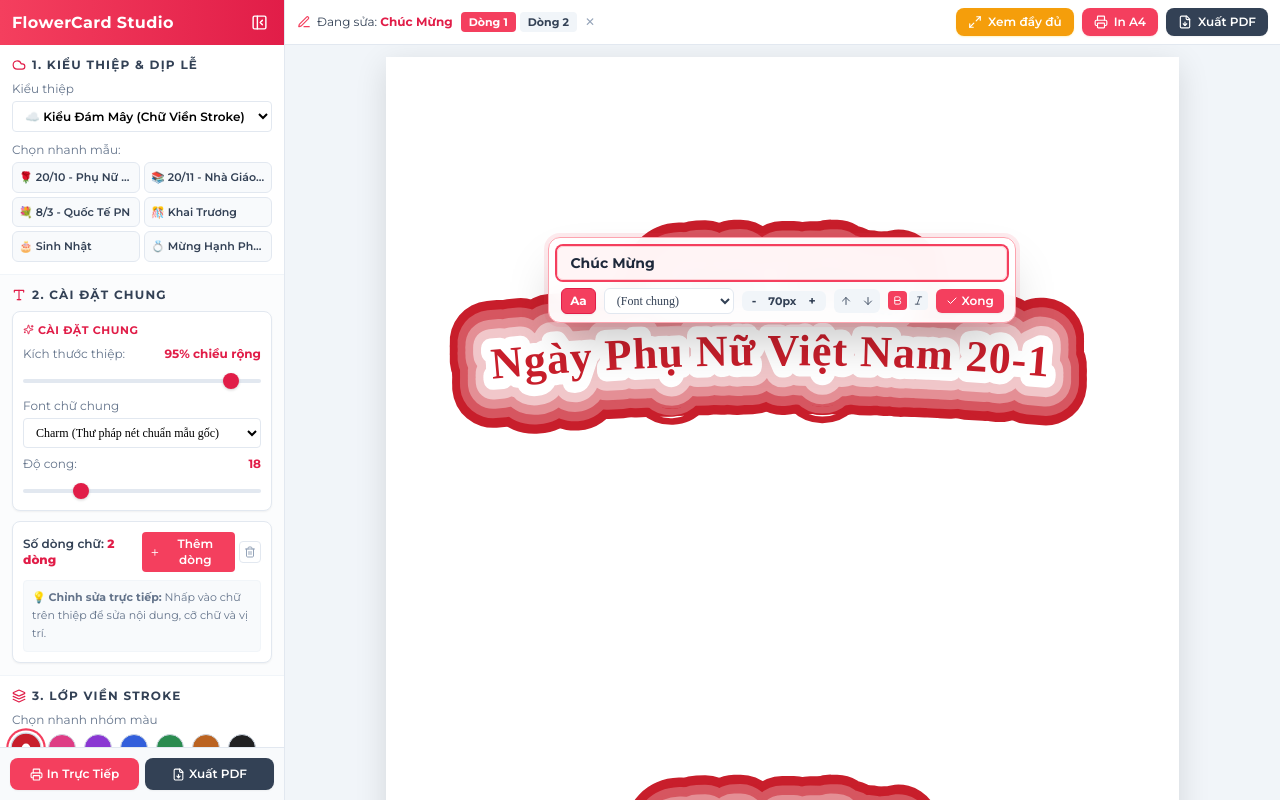
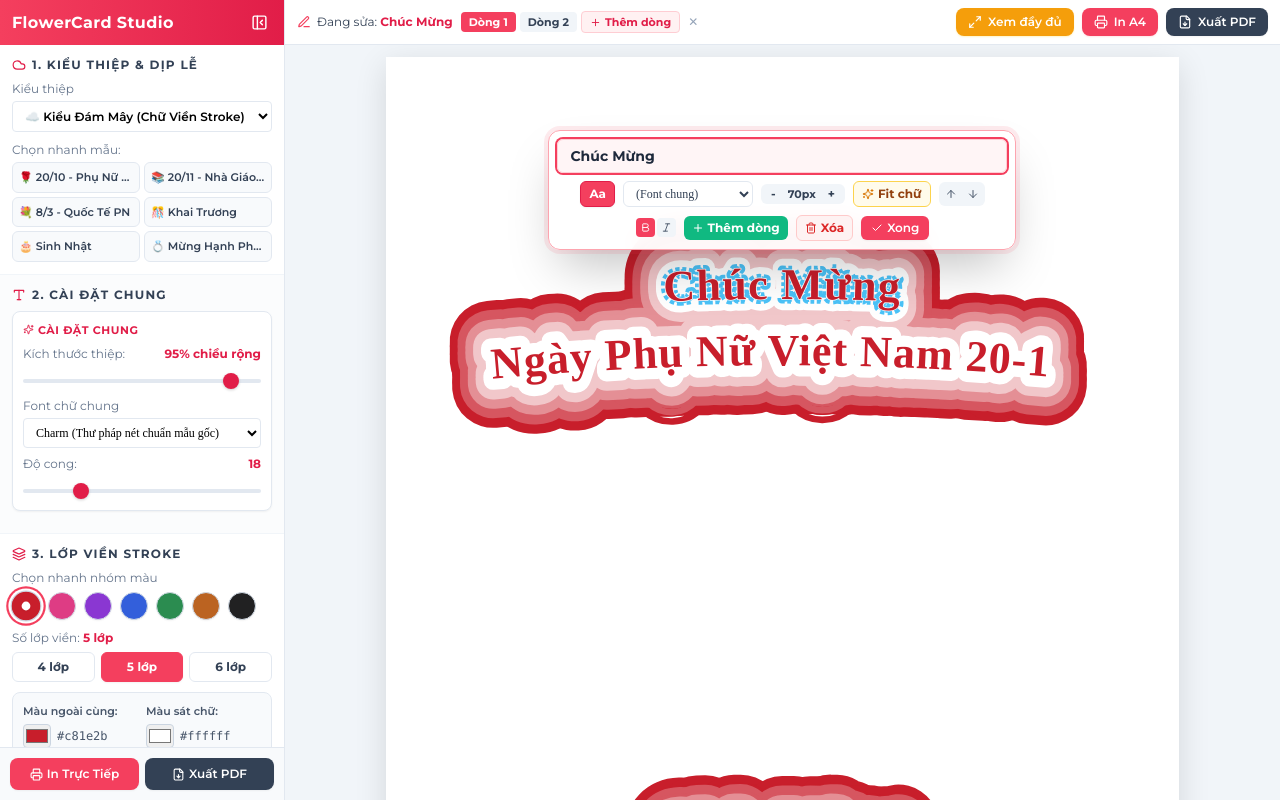
Before and after one commit to tvt253/flowercard-studio, a React (Vite) app: page / in a window 1280 px wide. Both pictures are taken after a click on the button "Dòng 1". Built offline with nearby package versions, Linux system fonts and the light colour scheme; a web font is replaced by a local one.

Commit message:
feat: nut them dong tren toolbar va popup, nut auto-fit co chu, bo box dong o panel, toi uu vi tri popup khong che chu

```diff
--- a/src/components/A4PreviewArea.tsx
+++ b/src/components/A4PreviewArea.tsx
@@ -15,27 +15,36 @@ import {
 
   Printer,
   FileDown,
+  Plus,
+  Trash2,
+  Sparkles,
 } from 'lucide-react';
 import { clsx } from 'clsx';
 import { handlePrint, handleExportPDF } from '../utils/exportUtils';
 import { FONT_OPTIONS } from '../constants/fonts';
-import { calculateCardMetrics } from '../utils/cardScaleUtils';
+import { calculateCardMetrics, calculateAutoFitFontSize } from '../utils/cardScaleUtils';
 
 interface DirectFloatingToolbarProps {
   line: TextLine;
   globalFontFamily: string;
-  topPercent: number;
+  positionMode: 'top' | 'bottom';
   onUpdateLine: (id: string, updates: Partial<TextLine>) => void;
   onToggleTextCase: (id: string) => void;
+  onAddLine?: () => void;
+  onRemoveLine?: (id: string) => void;
+  canRemove?: boolean;
   onClose: () => void;
 }
 
 const DirectFloatingToolbar: React.FC<DirectFloatingToolbarProps> = ({
   line,
   globalFontFamily,
-  topPercent,
+  positionMode,
   onUpdateLine,
   onToggleTextCase,
+  onAddLine,
+  onRemoveLine,
+  canRemove = false,
   onClose,
 }) => {
   const [textValue, setTextValue] = useState(line.text);
@@ -88,9 +97,7 @@ const DirectFloatingToolbar: React.FC<DirectFloatingToolbarProps> = ({
   return (
     <div
       className="absolute z-30 left-1/2 -translate-x-1/2 bg-white/95 backdrop-blur-md border border-rose-300 rounded-xl p-2 shadow-2xl flex flex-wrap items-center justify-center gap-1.5 sm:gap-2 ring-4 ring-rose-500/10 print:hidden animate-in fade-in zoom-in-95 duration-150 max-w-[96vw]"
-      style={{
-        top: `${topPercent}%`,
-      }}
+      style={positionMode === 'top' ? { top: '-54px' } : { bottom: '-54px' }}
       onClick={(e) => e.stopPropagation()}
     >
       {/* Ô nhập trực tiếp nội dung chữ: gõ phím siêu nhẹ, không lag */}
@@ -205,6 +212,26 @@ const DirectFloatingToolbar: React.FC<DirectFloatingToolbarProps> = ({
         </button>
       </div>
 
+      {/* Nút Tự Động Fit Cỡ Chữ */}
+      <button
+        onClick={() => {
+          const autoSize = calculateAutoFitFontSize(
+            textValue,
+            line.fontFamily || globalFontFamily,
+            line.fontSize,
+            line.fontWeight,
+            line.letterSpacing,
+            780
+          );
+          onUpdateLine(line.id, { fontSize: autoSize });
+        }}
+        className="flex items-center gap-1 px-2 py-1 text-xs bg-amber-50 hover:bg-amber-100 text-amber-800 border border-amber-300 font-bold rounded-md shadow-2xs transition-colors"
+        title="Tự động tính cỡ chữ vừa khít chiều ngang khung thiệp"
+      >
+        <Sparkles size={12} className="text-amber-600" />
+        <span>Fit chữ</span>
+      </button>
+
       {/* Nút di chuyển vị trí dọc Offset Y */}
       <div className="flex items-center gap-0.5 bg-slate-100 rounded-md p-0.5">
         <button
@@ -267,6 +294,34 @@ const DirectFloatingToolbar: React.FC<DirectFloatingToolbarProps> = ({
         </button>
       </div>
 
+      {/* Nút Thêm dòng mới */}
+      {onAddLine && (
+        <button
+          onClick={onAddLine}
+          className="flex items-center gap-1 px-2 py-1 text-xs bg-emerald-500 hover:bg-emerald-600 text-white font-bold rounded-md shadow-xs transition-colors"
+          title="Thêm một dòng chữ mới"
+        >
+          <Plus size={12} />
+          <span className="hidden sm:inline">Thêm dòng</span>
+        </button>
+      )}
+
+      {/* Nút Xóa dòng này */}
+      {onRemoveLine && canRemove && (
+        <button
+          onClick={() => {
+            if (window.confirm(`Bạn có chắc muốn xóa dòng "${line.text}" không?`)) {
+              onRemoveLine(line.id);
+            }
+          }}
+          className="flex items-center gap-1 px-2 py-1 text-xs bg-red-50 hover:bg-red-100 text-red-600 border border-red-200 font-bold rounded-md shadow-xs transition-colors"
+          title="Xóa dòng chữ này"
+        >
+          <Trash2 size={12} />
+          <span className="hidden sm:inline">Xóa</span>
+        </button>
+      )}
+
       {/* Nút Xong */}
       <button
         onClick={handleDone}
@@ -289,7 +344,7 @@ const A4PreviewArea: React.FC<A4PreviewAreaProps> = ({
   isFullscreen = false,
   onToggleFullscreen,
 }) => {
-  const { config, updateLine, toggleLineTextCase } = useCardStore();
+  const { config, updateLine, toggleLineTextCase, addLine, removeLine } = useCardStore();
   const [selectedLineId, setSelectedLineId] = useState<string | null>(null);
 
   const copies = Array.from({ length: config.copiesPerPage }, (_, i) => i);
@@ -305,7 +360,23 @@ const A4PreviewArea: React.FC<A4PreviewAreaProps> = ({
   const visualLineY = selectedLine
     ? centerY + (selectedLine.offsetY - centerY) * activeScale
     : 210;
-  const popupTopPercent = Math.max(5, Math.min(80, (visualLineY / 420) * 100 - 22));
+  // positionMode: dòng nửa trên (<=210) đặt toolbar ở trên (top: -54px), dòng nửa dưới (>210) đặt ở dưới (bottom: -54px)
+  const positionMode: 'top' | 'bottom' = visualLineY <= 210 ? 'top' : 'bottom';
+
+  const handleAddLine = () => {
+    addLine();
+    setTimeout(() => {
+      const lines = useCardStore.getState().config.lines;
+      if (lines.length > 0) {
+        setSelectedLineId(lines[lines.length - 1].id);
+      }
+    }, 50);
+  };
+
+  const handleRemoveLine = (id: string) => {
+    removeLine(id);
+    setSelectedLineId(null);
+  };
 
   return (
     <div className="print-wrapper flex flex-col items-center select-none w-full max-w-none p-0">
@@ -431,7 +502,7 @@ const A4PreviewArea: React.FC<A4PreviewAreaProps> = ({
               )}
             </div>
 
-            {/* Nút chọn nhanh dòng chữ */}
+            {/* Nút chọn nhanh dòng chữ & Thêm dòng */}
             <div className="flex items-center gap-1 flex-shrink-0">
               {config.lines.map((line, idx) => (
                 <button
@@ -447,6 +518,17 @@ const A4PreviewArea: React.FC<A4PreviewAreaProps> = ({
                   Dòng {idx + 1}
                 </button>
               ))}
+
+              {/* Nút Thêm dòng trên thanh công cụ sau Dòng 1, Dòng 2 */}
+              <button
+                onClick={handleAddLine}
+                className="flex items-center gap-1 px-2 py-0.5 rounded text-[11px] font-bold bg-rose-50 hover:bg-rose-100 text-rose-600 border border-rose-200 transition-colors shadow-2xs"
+                title="Thêm dòng chữ mới vào thiệp"
+              >
+                <Plus size={11} />
+                <span>Thêm dòng</span>
+              </button>
+
               {selectedLineId && (
                 <button
                   onClick={() => setSelectedLineId(null)}
@@ -536,9 +618,12 @@ const A4PreviewArea: React.FC<A4PreviewAreaProps> = ({
                 <DirectFloatingToolbar
                   line={selectedLine}
                   globalFontFamily={config.globalFontFamily}
-                  topPercent={popupTopPercent}
+                  positionMode={positionMode}
                   onUpdateLine={updateLine}
                   onToggleTextCase={toggleLineTextCase}
+                  onAddLine={handleAddLine}
+                  onRemoveLine={handleRemoveLine}
+                  canRemove={config.lines.length > 1}
                   onClose={() => setSelectedLineId(null)}
                 />
               )}
@@ -574,9 +659,12 @@ const A4PreviewArea: React.FC<A4PreviewAreaProps> = ({
                   <DirectFloatingToolbar
                     line={selectedLine}
                     globalFontFamily={config.globalFontFamily}
-                    topPercent={popupTopPercent}
+                    positionMode={positionMode}
                     onUpdateLine={updateLine}
                     onToggleTextCase={toggleLineTextCase}
+                    onAddLine={handleAddLine}
+                    onRemoveLine={handleRemoveLine}
+                    canRemove={config.lines.length > 1}
                     onClose={() => setSelectedLineId(null)}
                   />
                 )}
--- a/src/components/ControlSidebar.tsx
+++ b/src/components/ControlSidebar.tsx
@@ -2,8 +2,6 @@ import React from 'react';
 import { useCardStore } from '../store/useCardStore';
 import { PresetName, StyleType } from '../types/card';
 import {
-  Plus,
-  Trash2,
   Printer,
   FileDown,
   Layers,
@@ -78,8 +76,6 @@ const ControlSidebar: React.FC<ControlSidebarProps> = ({
 }) => {
   const {
     config,
-    addLine,
-    removeLine,
     updateConfig,
     setStyleType,
     updateGlobalTypography,
@@ -244,35 +240,6 @@ const ControlSidebar: React.FC<ControlSidebarProps> = ({
                 }
               />
             </div>
-          </div>
-
-          {/* Quản lý số lượng dòng chữ & hướng dẫn sửa trực tiếp */}
-          <div className="p-2.5 bg-white border border-slate-200 rounded-lg space-y-2 shadow-sm">
-            <div className="flex items-center justify-between">
-              <span className="text-xs font-semibold text-slate-700">
-                Số dòng chữ: <strong className="text-rose-600">{config.lines.length} dòng</strong>
-              </span>
-              <div className="flex items-center gap-1">
-                <button
-                  onClick={addLine}
-                  className="flex items-center gap-1 px-2 py-1 text-xs bg-rose-500 hover:bg-rose-600 text-white rounded transition-colors shadow-xs font-semibold"
-                >
-                  <Plus size={11} /> Thêm dòng
-                </button>
-                {config.lines.length > 1 && (
-                  <button
-                    onClick={() => removeLine(config.lines[config.lines.length - 1].id)}
-                    className="p-1 text-slate-400 hover:text-red-600 hover:bg-red-50 rounded border border-slate-200 transition-colors"
-                    title="Xóa dòng cuối"
-                  >
-                    <Trash2 size={12} />
-                  </button>
-                )}
-              </div>
-            </div>
-            <p className="text-[11px] text-slate-500 leading-relaxed bg-slate-50 p-2 rounded border border-slate-100">
-              💡 <strong>Chỉnh sửa trực tiếp:</strong> Nhấp vào chữ trên thiệp để sửa nội dung, cỡ chữ và vị trí.
-            </p>
           </div>
         </div>
 
--- a/src/utils/cardScaleUtils.ts
+++ b/src/utils/cardScaleUtils.ts
@@ -79,6 +79,25 @@ export function measureTextWidth(
   textWidthCache.set(cacheKey, calculatedWidth);
 
   return calculatedWidth;
+}
+
+/**
+ * Tự động tính toán cỡ chữ vừa khít với chiều ngang khung thiệp (~780px trên viewBox 1000)
+ */
+export function calculateAutoFitFontSize(
+  text: string,
+  fontFamily: string,
+  currentFontSize: number,
+  fontWeight: string = 'bold',
+  letterSpacing: number = 0,
+  targetWidth: number = 780
+): number {
+  if (!text || !text.trim()) return currentFontSize;
+  const measured = measureTextWidth(text, fontFamily, currentFontSize, fontWeight, letterSpacing);
+  if (measured <= 0) return currentFontSize;
+  const ratio = targetWidth / measured;
+  const idealSize = Math.round(currentFontSize * ratio);
+  return Math.max(26, Math.min(105, idealSize));
 }
 
 export interface CardMetrics {
```
Also changed, not shown: mau thiep moi.jpg (added).
